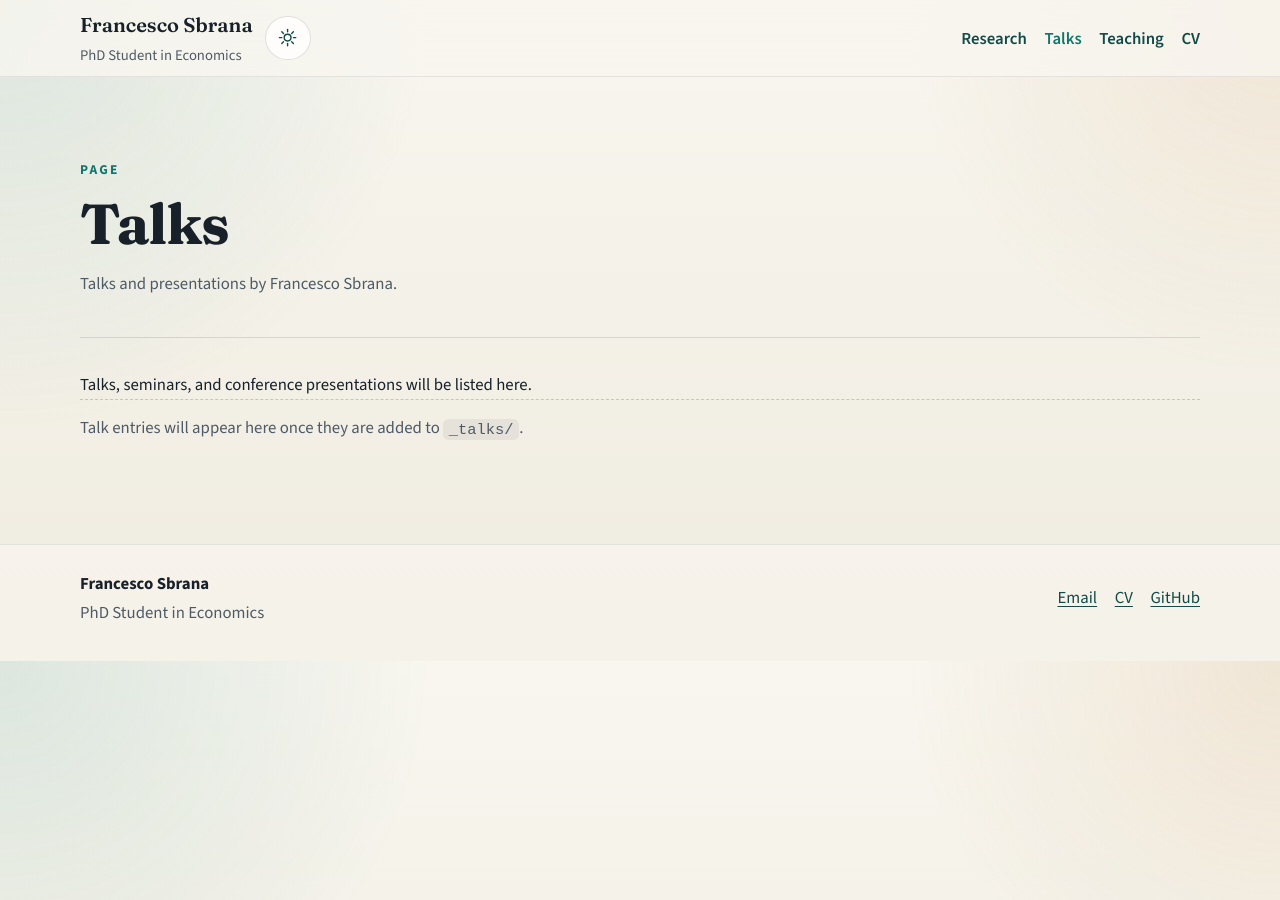
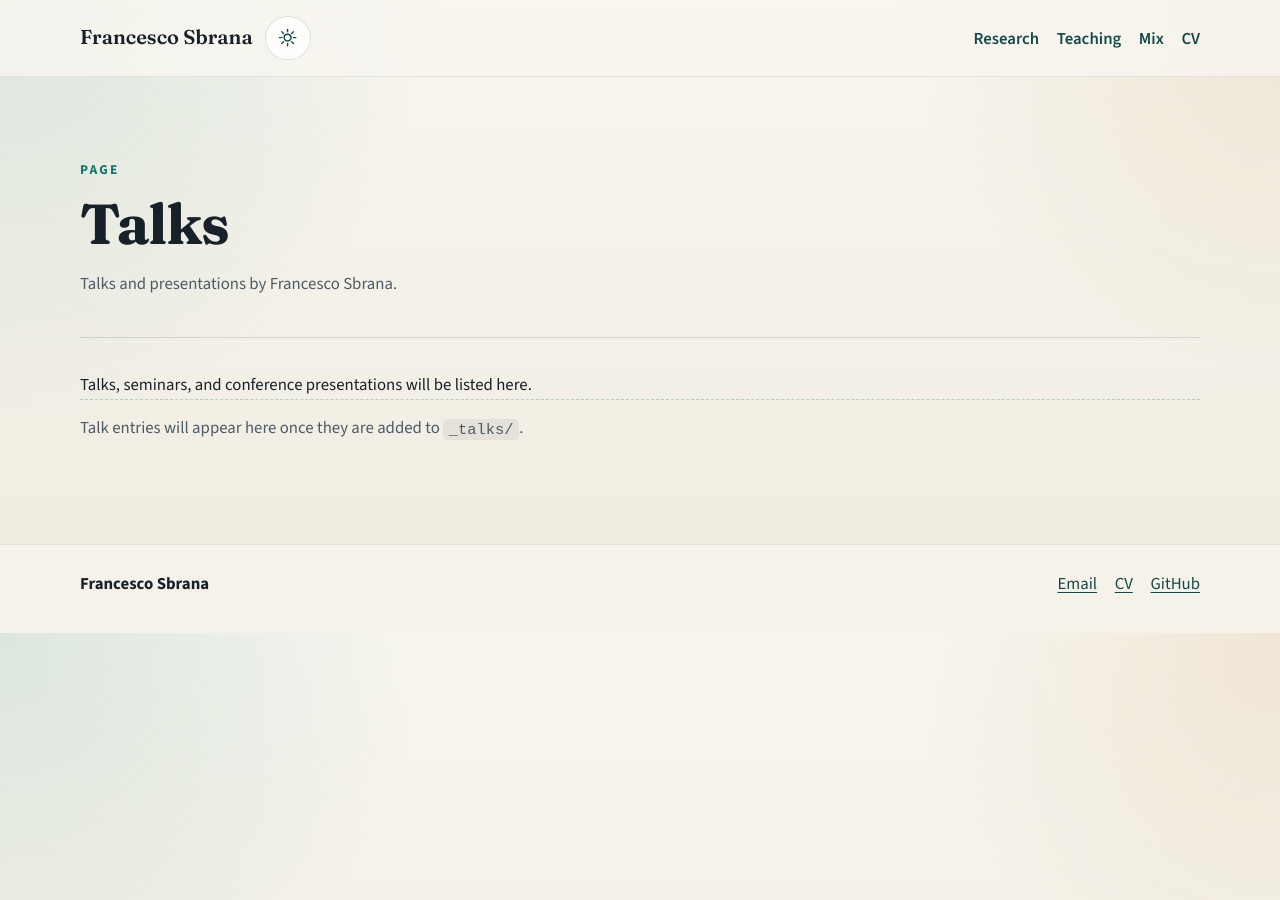
Before and after one commit to FraSbra/FraSbra.github.io, a Jekyll site: the page built from _pages/talks.html, in a window 1280 px wide. Built offline with Jekyll 4.4.1, drawn with Linux system fonts in a browser that asks for light colours.

```diff
--- a/_data/navigation.yml
+++ b/_data/navigation.yml
@@ -4,9 +4,9 @@
 main:
   - title: "Research"
     url: /research/
-  - title: "Talks"
-    url: /talks/
   - title: "Teaching"
     url: /teaching/
+  - title: "Mix"
+    url: /Mix
   - title: "CV"
     url: /cv/
--- a/_data/profile.yml
+++ b/_data/profile.yml
@@ -2,9 +2,9 @@
 # This keeps person-specific content out of _config.yml so it stays easy to edit.
 
 name: "Francesco Sbrana"
-role: "PhD Student in Economics"
+role: ""
 tagline: "Applied microeconomics with a focus on crime and conflict."
-location: "Torino / Pisa, Italy"
+location: "Turin, Italy"
 email: "francesco.sbrana@carloalberto.org"
 portrait: "/images/Foto.png"
 
--- a/_layouts/home.html
+++ b/_layouts/home.html
@@ -8,7 +8,9 @@ layout: default
 <section class="home-hero">
   <div class="home-hero__inner">
     <div class="home-hero__content">
+      {%- comment -%}
       <p class="home-hero__eyebrow">{{ profile.role }}</p>
+      {%- endcomment -%}
       <h1>{{ profile.name }}</h1>
       <p class="home-hero__lede">{{ profile.bio_short }}</p>
       <p>{{ profile.bio_long }}</p>
```
